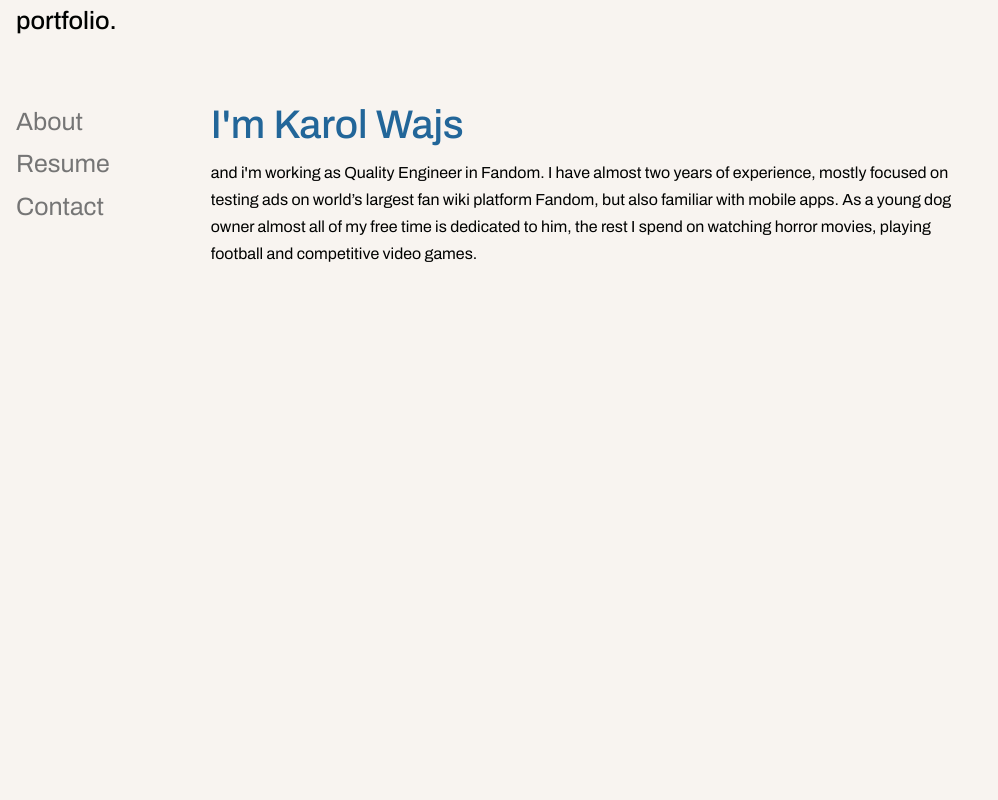
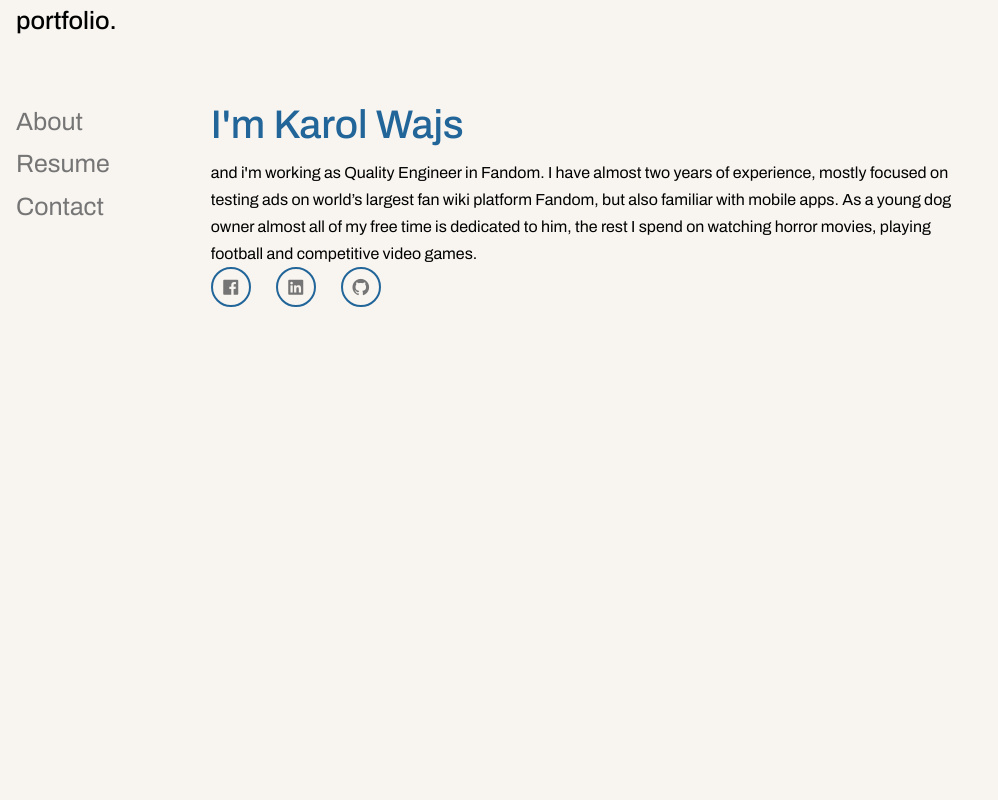
Before and after one commit to W4veN/react-portfolio-website, a React (Create React App) app: page / in a window 1280 px wide. Shown: the top 800 px of the page, without its empty margins (0-998 px from the left). Built offline with nearby package versions, Linux system fonts and the light colour scheme.

Commit message:
buttons and tests added

```diff
--- a/public/index.html
+++ b/public/index.html
@@ -3,6 +3,7 @@
 <head>
     <meta charset="UTF-8">
     <title>Title</title>
+    <link href='https://unpkg.com/boxicons@2.1.4/css/boxicons.min.css' rel='stylesheet'>
 </head>
 <body>
     <div id="root"></div>
--- a/src/components/about/About.jsx
+++ b/src/components/about/About.jsx
@@ -6,10 +6,27 @@ const About = () => {
     <section id="about">
       <div className="container about__container">
         <h1> I'm Karol Wajs </h1>
-        <p> and i'm working as Quality Engineer in Fandom. I have almost two years of experience, mostly focused on testing ads on world’s
-          largest fan wiki platform Fandom, but also familiar with mobile apps. As a young dog owner almost all of
-          my free time is dedicated to him, the rest I spend on watching horror movies, playing football and
-          competitive video games.</p>
+        <p>
+          {" "}
+          and i'm working as Quality Engineer in Fandom. I have almost two years
+          of experience, mostly focused on testing ads on world’s largest fan
+          wiki platform Fandom, but also familiar with mobile apps. As a young
+          dog owner almost all of my free time is dedicated to him, the rest I
+          spend on watching horror movies, playing football and competitive
+          video games.
+        </p>
+        <div className="btn-about">
+          <a href="https://www.facebook.com/kr.wajs/">
+            <i className="bx bxl-facebook-square"></i>
+          </a>
+
+          <a href="https://www.linkedin.com/in/karol-wajs-0b96111b9/">
+            <i className="bx bxl-linkedin-square"></i>
+          </a>
+          <a href="https://github.com/W4veN">
+            <i className="bx bxl-github"></i>
+          </a>
+        </div>
       </div>
     </section>
   );
--- a/src/components/about/about.css
+++ b/src/components/about/about.css
@@ -9,3 +9,22 @@ h5 {
     font-weight: 500;
     margin-left: 1rem;
 }
+.btn-about {
+    text-align: left;
+    height: 100%;
+    position: absolute;
+    width: 170px;
+    display:flex;
+    justify-content: space-between;
+}
+.btn-about a {
+    display: inline-flex;
+    justify-content: center;
+    align-items: center;
+    width: 40px;
+    height: 40px;
+    border: 2px solid #226699;
+    border-radius: 50%;
+    font-size: 20px;
+    text-decoration: none;
+}
--- a/src/components/nav/Nav.jsx
+++ b/src/components/nav/Nav.jsx
@@ -5,13 +5,13 @@ const Nav= () => {
     return (
         <nav className='nav'>
             <ul>
-                <li>
+                <li id="about">
                     <a href="#about">About</a>
                 </li>
-                <li>
+                <li id="resume">
                     <a href="#resume">Resume</a>
                 </li>
-                <li>
+                <li id="contact">
                     <a href="#contact">Contact</a>
                 </li>
             </ul>
```
Also changed, not shown: test/pageobjects/landing-page.js (+12 -0 lines), test/specs/example.e2e.js (+13 -1 lines), src/index.js (line endings or trailing spaces).
